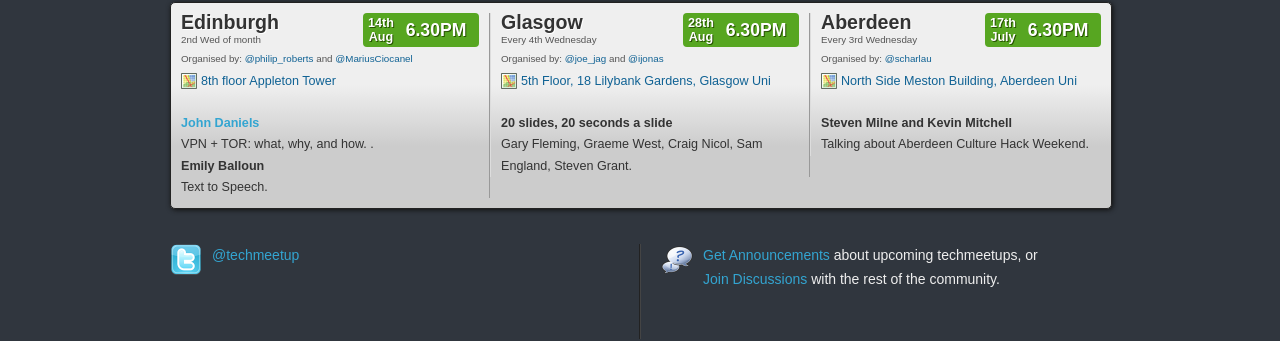
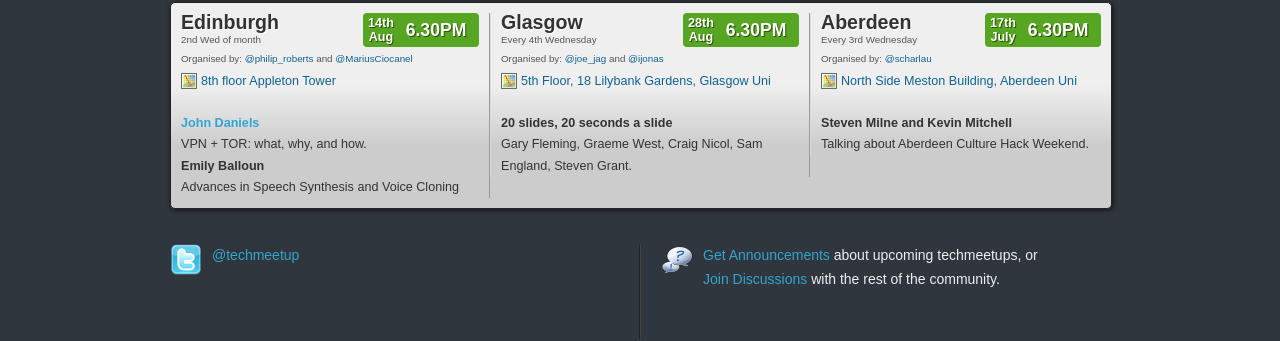
Before and after one commit to techmeetup/techmeetup.co.uk, a Jekyll site: the page built from index.html, in a window 1280 px wide. Shown: the part 410-751 px from the top of the page. Built offline with Jekyll 4.4.1, drawn with Linux system fonts in a browser that asks for light colours; Markdown is read by kramdown in place of the engine named in the settings.

Commit message:
Updated the title of Emily's talk.

```diff
--- a/index.html
+++ b/index.html
@@ -38,12 +38,12 @@
     </p>
     <p>
       <strong><a href="http://twitter.com/semanticist">John Daniels</a></strong> <br />
-      VPN + TOR: what, why, and how. .
+      VPN + TOR: what, why, and how.
 
       <br />
 
       <strong>Emily Balloun</strong><br />
-      Text to Speech.
+      Advances in Speech Synthesis and Voice Cloning
 
     </p>
     <div class="datewrapper">
```
